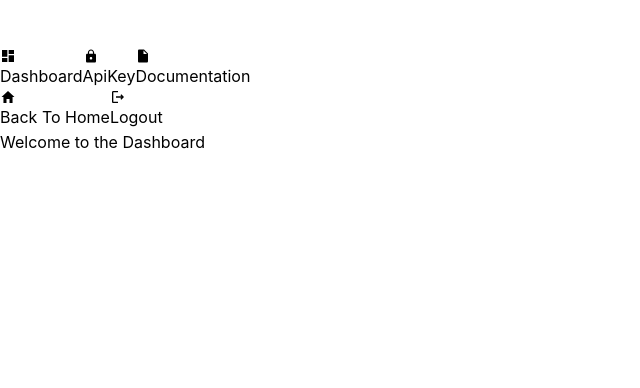
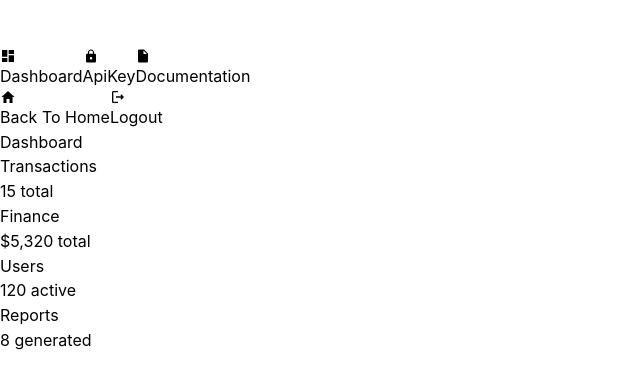
Before and after one commit to ltyohannes955/lite_test, a Next.js app: page /Development in a window 1280 px wide. Shown: the top 388 px of the page, without its empty margins (0-640 px from the left). Built offline with nearby package versions, Linux system fonts and the light colour scheme.

Commit message:
static dash

```diff
--- a/src/app/Development/Dash/dash.tsx
+++ b/src/app/Development/Dash/dash.tsx
@@ -0,0 +1,27 @@
+const Dashboard = () => {
+    const cards = [
+      { title: "Transactions", data: "15 total" },
+      { title: "Finance", data: "$5,320 total" },
+      { title: "Users", data: "120 active" },
+      { title: "Reports", data: "8 generated" },
+    ];
+
+    return (
+      <div className="min-h-screen bg-white p-6 text-gray-800">
+        <h1 className="text-3xl font-bold mb-6">Dashboard</h1>
+        <div className="grid grid-cols-1 md:grid-cols-2 xl:grid-cols-3 gap-6">
+          {cards.map((card, index) => (
+            <div
+              key={index}
+              className="bg-gray-100 rounded-lg shadow-lg p-4 flex flex-col items-start justify-between h-32 hover:bg-gray-200 transition"
+            >
+              <h2 className="text-lg font-semibold">{card.title}</h2>
+              <p className="text-2xl font-bold">{card.data}</p>
+            </div>
+          ))}
+        </div>
+      </div>
+    );
+  };
+
+  export default Dashboard;
--- a/src/app/Development/page.tsx
+++ b/src/app/Development/page.tsx
@@ -7,6 +7,7 @@ import { MantineProvider } from "@mantine/core";
 import ApiKey from "./apikey/apikey";
 import { useRouter } from "next/navigation";
 import Image from "next/image";
+import Dashboard from "./Dash/dash";
 
 const Page = () => {
   const router = useRouter();
@@ -36,7 +37,7 @@ const Page = () => {
   const renderContent = () => {
     switch (active) {
       case "Dashboard":
-        return <div>Welcome to the Dashboard</div>;
+        return <div><Dashboard /></div>;
       case "ApiKey":
         return (
           <div>
```
